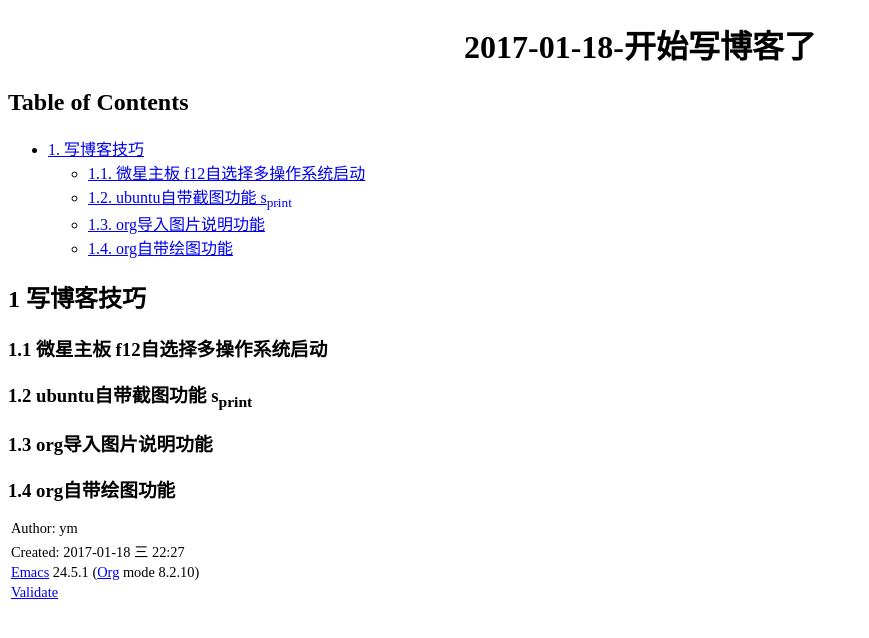
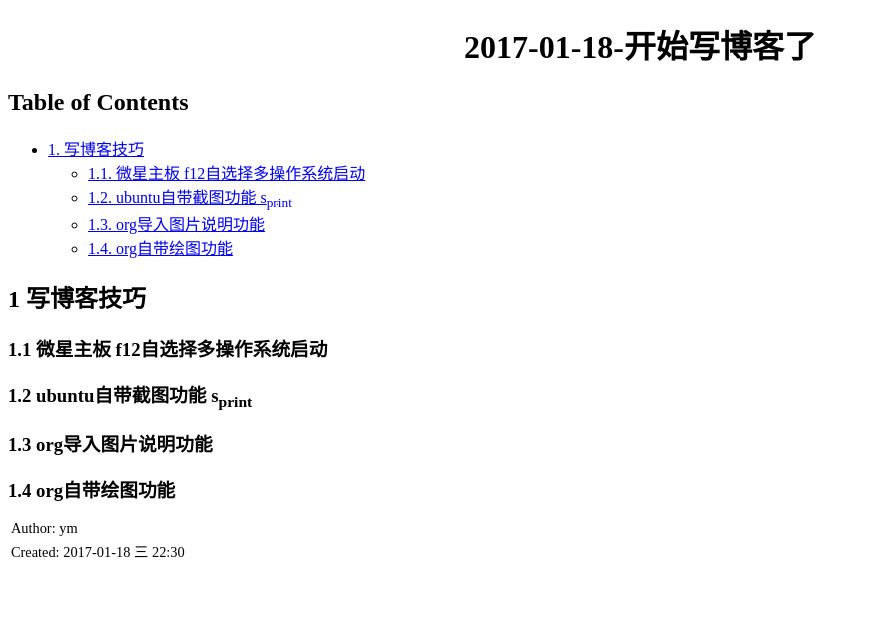
Before and after one commit to rateyu/rateyu.github.io, a Jekyll site: the page _posts/2017-01-18-开始写博客了.html, which Jekyll copies as it is, in a window 1280 px wide. Shown: the top 638 px of the page, without its empty margins (0-869 px from the left). Built offline with Jekyll 4.4.1, drawn with Linux system fonts in a browser that asks for light colours.

Commit message:
sed删除validate

```diff
--- a/_posts/.#2017-01-18-开始写博客了.html
+++ /dev/null
@@ -1 +0,0 @@
-ym@ym-HP-ProBook-430-G2.2910:1484746065
--- a/_posts/2017-01-18-开始写博客了.html
+++ b/_posts/2017-01-18-开始写博客了.html
@@ -4,7 +4,7 @@
 <html xmlns="http://www.w3.org/1999/xhtml" lang="en" xml:lang="en">
 <head>
 <title>2017-01-18-开始写博客了</title>
-<!-- 2017-01-18 三 22:27 -->
+<!-- 2017-01-18 三 22:30 -->
 <meta  http-equiv="Content-Type" content="text/html;charset=utf-8" />
 <meta  name="generator" content="Org-mode" />
 <meta  name="author" content="ym" />
@@ -172,9 +172,7 @@ for the JavaScript code in this tag.
 </div>
 <div id="postamble" class="status">
 <p class="author">Author: ym</p>
-<p class="date">Created: 2017-01-18 三 22:27</p>
-<p class="creator"><a href="http://www.gnu.org/software/emacs/">Emacs</a> 24.5.1 (<a href="http://orgmode.org">Org</a> mode 8.2.10)</p>
-<p class="validation"><a href="http://validator.w3.org/check?uri=referer">Validate</a></p>
+<p class="date">Created: 2017-01-18 三 22:30</p>
 </div>
 </body>
 </html>
```
Also changed, not shown: 1 other file.
